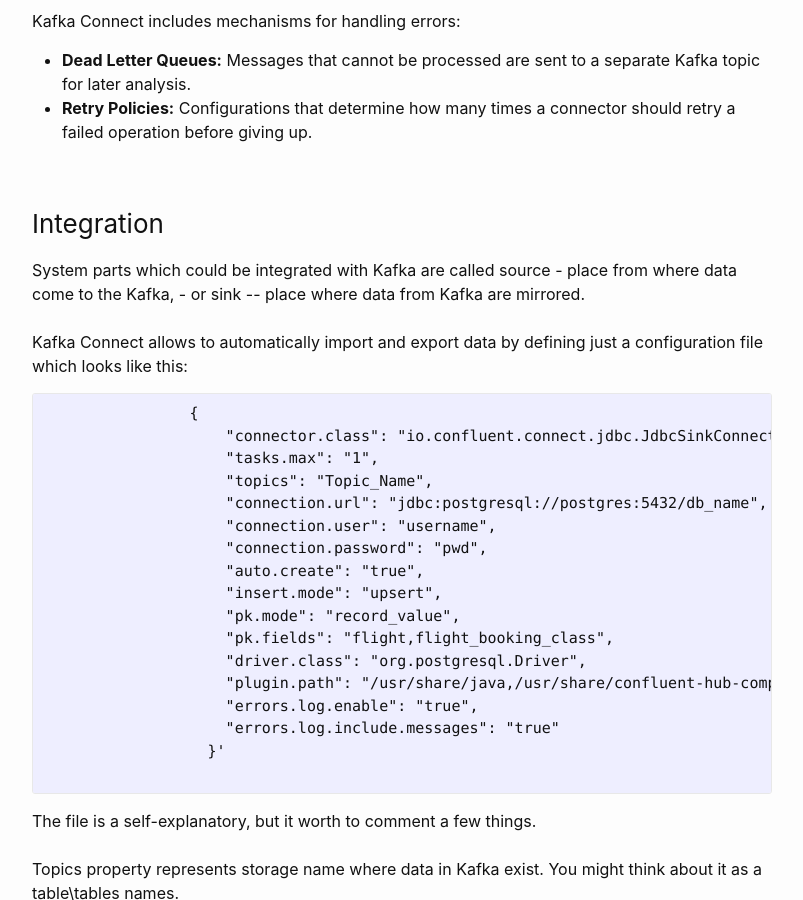
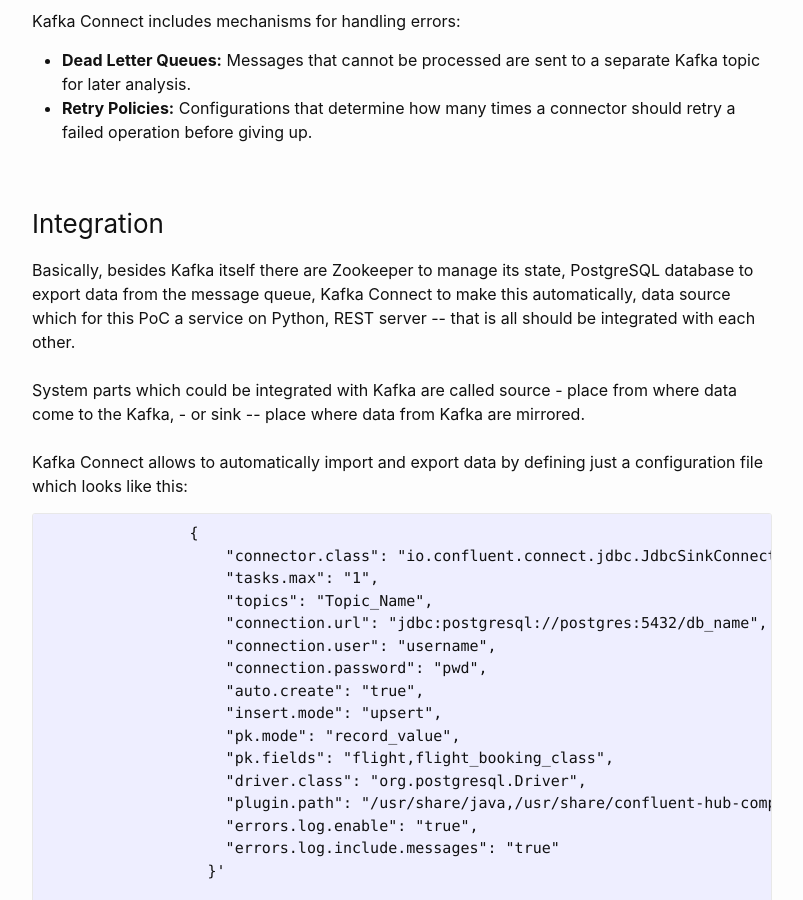
Before and after one commit to Gelassen/dkazakov.github.io, a Jekyll site: the page built from _posts/2024-05-18-case-study-building-kafka-kafka_connect-postgres-data-pipeline.html, in a window 1280 px wide and 900 px high, scrolled down 4788 px. Shown: the whole window, without its empty margins (238-1041 px from the left). Built offline with Jekyll 4.4.1, drawn with Linux system fonts in a browser that asks for light colours.

Commit message:
Expand a paragraph in the last publication

```diff
--- a/_posts/2024-05-18-case-study-building-kafka-kafka_connect-postgres-data-pipeline.html
+++ b/_posts/2024-05-18-case-study-building-kafka-kafka_connect-postgres-data-pipeline.html
@@ -249,6 +249,12 @@ modified_time: '2024-05-18'
         </p>
         <h3>Integration</h3>
         <p>
+            Basically, besides Kafka itself there are Zookeeper to manage its
+            state, PostgreSQL database to export data from the message queue,
+            Kafka Connect to make this automatically, data source which for
+            this PoC a service on Python, REST server -- that is all should be
+            integrated with each other. <br><br>
+
             System parts which could be integrated with Kafka are called source
             - place from where data come to the Kafka, - or sink -- place where data
             from Kafka are mirrored. <br><br>
```
